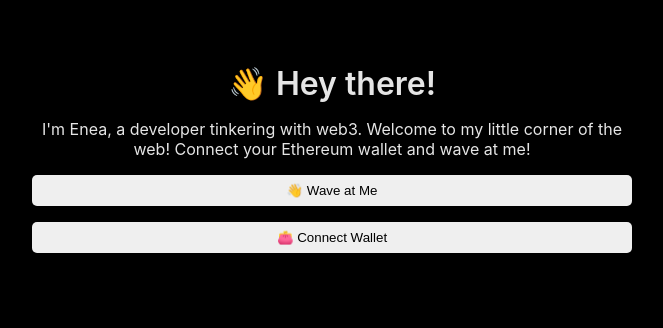
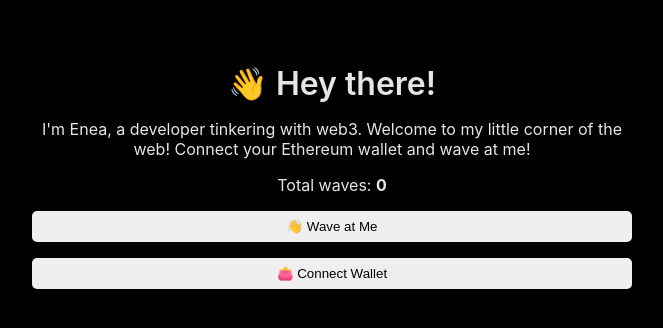
Before and after one commit to eneax/my-wave-portal-frontend, a React (Create React App) app: page / in a window 1280 px wide. Shown: the top 328 px of the page, without its empty margins (308-971 px from the left). Built offline with nearby package versions, Linux system fonts and the light colour scheme; the HTML template or start-up script is replaced by a standard one.

Commit message:
Show the total number of waves

```diff
--- a/src/App.css
+++ b/src/App.css
@@ -25,6 +25,15 @@
   margin-top: 16px;
 }
 
+.totalWaves {
+  text-align: center;
+  margin-top: 16px;
+}
+
+.wavesCount {
+  font-weight: bold;
+}
+
 .waveButton {
   cursor: pointer;
   margin-top: 16px;
--- a/src/App.js
+++ b/src/App.js
@@ -7,6 +7,7 @@ import wavePortalAbi from "./utils/WavePortal.json";
 const App = () => {
   // store our user's public wallet
   const [currentAccount, setCurrentAccount] = React.useState("");
+  const [totalWaves, setTotalWaves] = React.useState(0);
 
   // contract address after you deploy
   const contractAddress = "0x5113ECd2403ff0D49054114B2ee6808E8f89083D";
@@ -92,6 +93,9 @@ const App = () => {
 
         count = await wavePortalContract.getTotalWaves();
         console.log("Retrieved total wave count: ", count.toNumber());
+
+        // store waves
+        setTotalWaves(count.toNumber());
       } else {
         console.log("Ethereum object doesn't exist!");
       }
@@ -99,6 +103,34 @@ const App = () => {
       console.log(error);
     }
   };
+
+  React.useEffect(() => {
+    const getWavesCount = async () => {
+      try {
+        const { ethereum } = window;
+
+        if (ethereum) {
+          const provider = new ethers.providers.Web3Provider(ethereum);
+          const signer = provider.getSigner();
+          const wavePortalContract = new ethers.Contract(
+            contractAddress,
+            contractABI,
+            signer
+          );
+
+          let count = await wavePortalContract.getTotalWaves();
+          console.log("Retrieved total wave count: ", count.toNumber());
+          setTotalWaves(count.toNumber());
+        } else {
+          console.log("Ethereum object doesn't exist!");
+        }
+      } catch (error) {
+        console.log(error);
+      }
+    };
+
+    getWavesCount();
+  });
 
   // Check if wallet is connected when page loads
   React.useEffect(() => {
@@ -118,6 +150,10 @@ const App = () => {
         <div className="bio">
           I'm Enea, a developer tinkering with web3. Welcome to my little corner
           of the web! Connect your Ethereum wallet and wave at me!
+        </div>
+
+        <div className="totalWaves">
+          Total waves: <span className="wavesCount">{totalWaves}</span>
         </div>
 
         <button className="waveButton" onClick={wave}>
```
